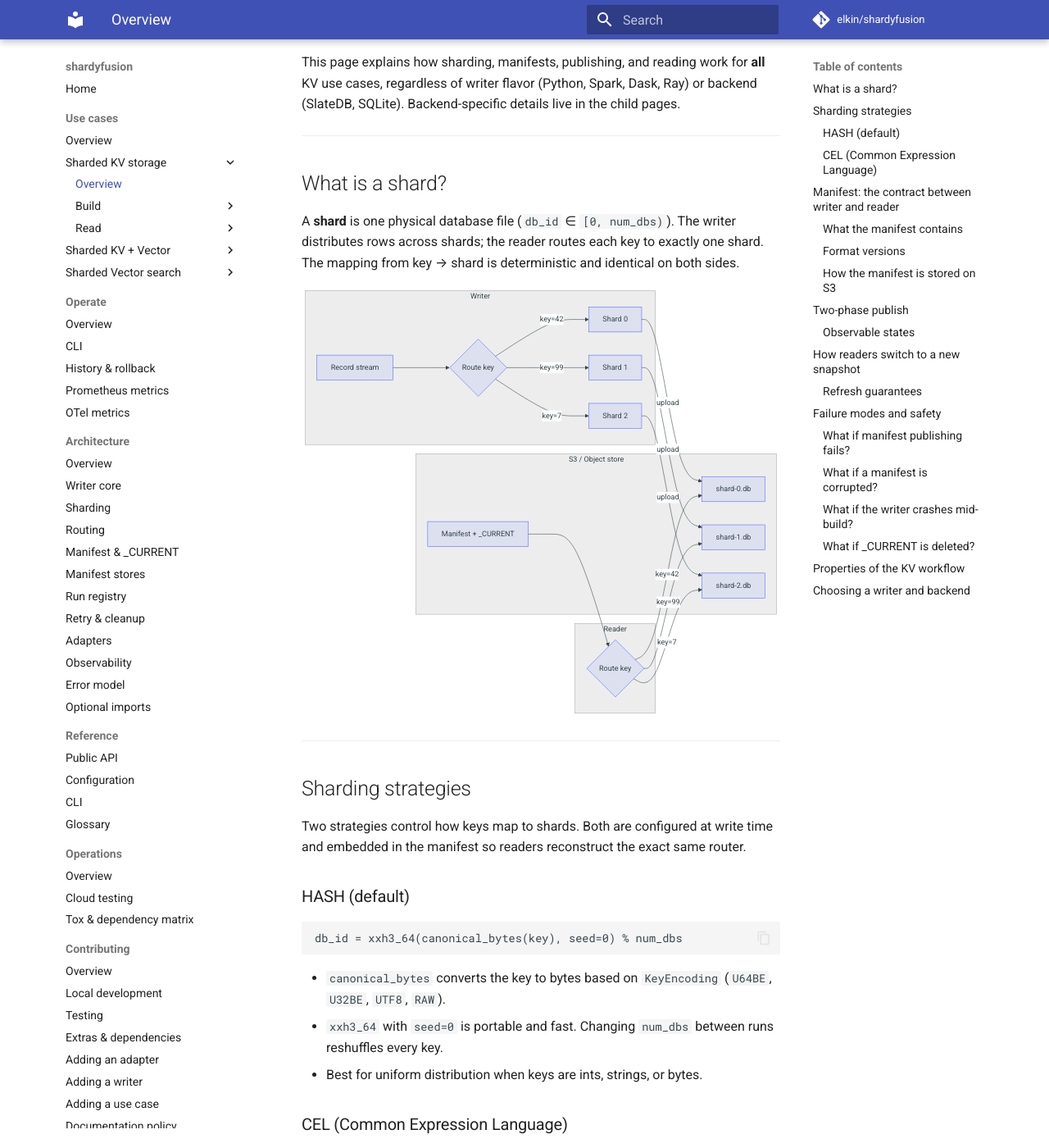
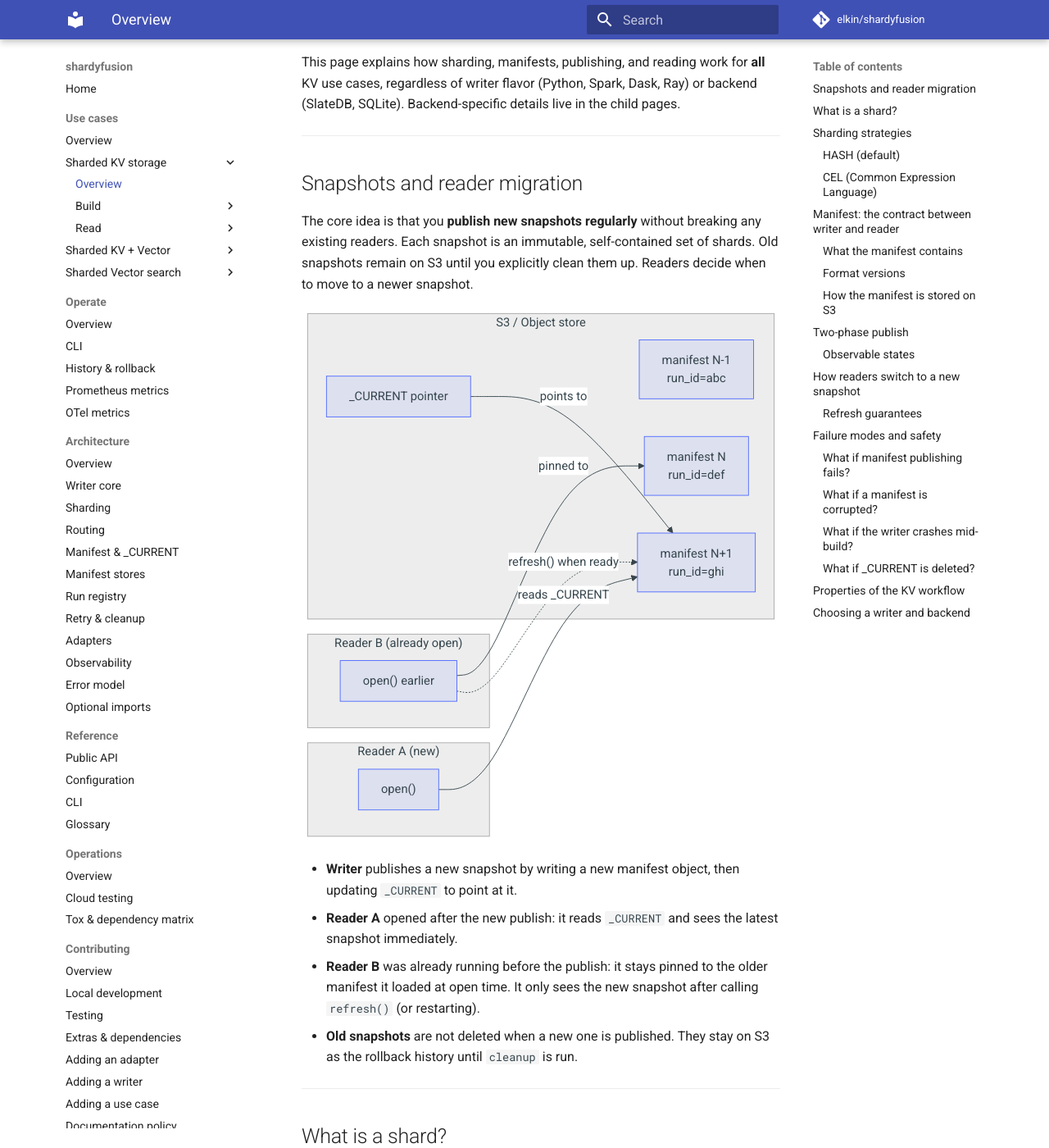
Before and after one commit to elkin/shardyfusion, an MkDocs documentation site: the page built from docs/use-cases/kv-storage/overview.md, in a window 1280 px wide and 1400 px high, scrolled down 235 px. Shown: the whole window at 82% size. Built offline with MkDocs 1.6.1 and Material for MkDocs 9.7.7, drawn with Linux system fonts in a browser that asks for light colours; comment, search, counter and statistics services are not loaded.

Commit message:
docs: add snapshot migration diagram to KV overview
Add a mermaid diagram showing multiple coexisting snapshots,
_CURRENT pointing to the newest, and two readers at different
manifest versions to illustrate independent reader migration.

````diff
--- a/docs/use-cases/kv-storage/overview.md
+++ b/docs/use-cases/kv-storage/overview.md
@@ -3,6 +3,39 @@
 shardyfusion builds **immutable sharded snapshots**: each snapshot is a collection of independent database files (shards), plus a manifest that describes them, plus a `_CURRENT` pointer that readers follow. Once a shard is written, it never changes. Readers see a snapshot atomically — there are no partial views.
 
 This page explains how sharding, manifests, publishing, and reading work for **all** KV use cases, regardless of writer flavor (Python, Spark, Dask, Ray) or backend (SlateDB, SQLite). Backend-specific details live in the child pages.
+
+---
+
+## Snapshots and reader migration
+
+The core idea is that you **publish new snapshots regularly** without breaking any existing readers. Each snapshot is an immutable, self-contained set of shards. Old snapshots remain on S3 until you explicitly clean them up. Readers decide when to move to a newer snapshot.
+
+```mermaid
+flowchart LR
+    subgraph S3["S3 / Object store"]
+        direction TB
+        MAN1["manifest N-1<br/>run_id=abc"]
+        MAN2["manifest N<br/>run_id=def"]
+        MAN3["manifest N+1<br/>run_id=ghi"]
+        CUR["_CURRENT pointer"]
+
+        CUR -->|points to| MAN3
+    end
+
+    subgraph "Reader A (new)"
+        RA["open()"] -->|reads _CURRENT| MAN3
+    end
+
+    subgraph "Reader B (already open)"
+        RB["open() earlier"] -->|pinned to| MAN2
+        RB -.->|"refresh() when ready"| MAN3
+    end
+```
+
+- **Writer** publishes a new snapshot by writing a new manifest object, then updating `_CURRENT` to point at it.
+- **Reader A** opened after the new publish: it reads `_CURRENT` and sees the latest snapshot immediately.
+- **Reader B** was already running before the publish: it stays pinned to the older manifest it loaded at open time. It only sees the new snapshot after calling `refresh()` (or restarting).
+- **Old snapshots** are not deleted when a new one is published. They stay on S3 as the rollback history until `cleanup` is run.
 
 ---
 
````
